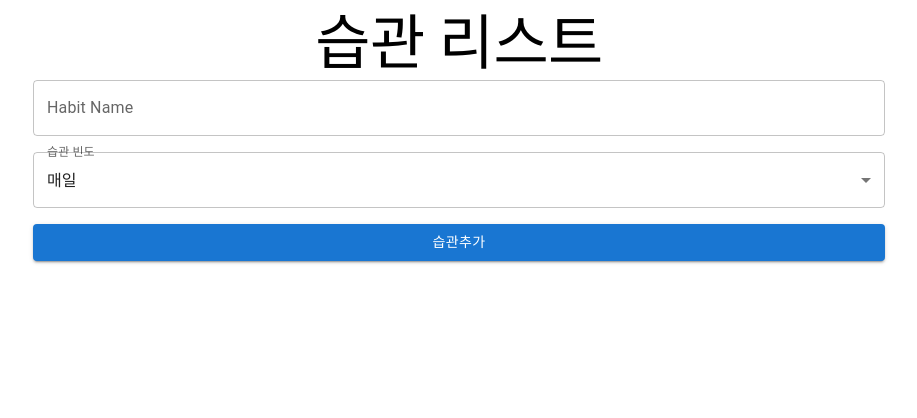
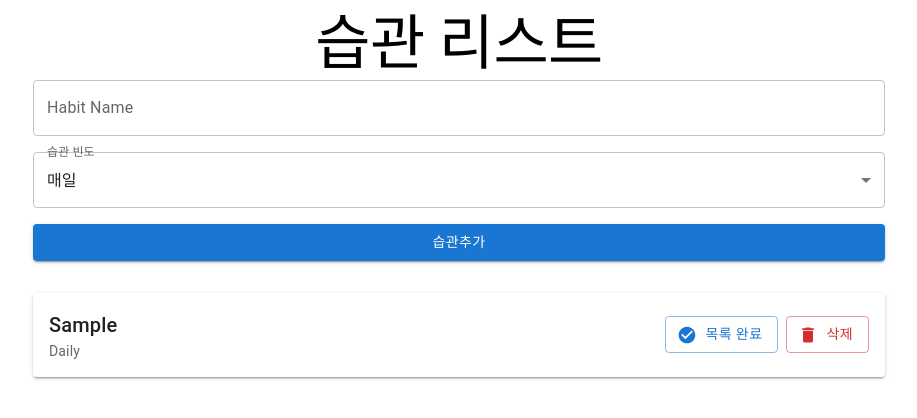
Before and after one commit to kimyoda/Typescript_redux_toolkit_project, a React (Vite) app in the folder redux_toolkit_project/: page / in a window 1280 px wide. Both pictures are taken after typing "Sample" into the empty fields and a click on the button "습관추가". Shown: the top 418 px of the page, without its empty margins (181-1098 px from the left). Built offline with nearby package versions, Linux system fonts and the light colour scheme.

Commit message:
[feat] habit_list add, rendering habit list add

```diff
--- a/redux_toolkit_project/src/App.tsx
+++ b/redux_toolkit_project/src/App.tsx
@@ -3,6 +3,7 @@
 import store from "./store/store";
 import { Container, Typography } from "@mui/material";
 import AddHabitForm from "./components/add_habit_form";
+import HabitList from "./components/habit_list";
 
 function App() {
   return (
@@ -12,6 +13,7 @@
           습관 리스트
         </Typography>
         <AddHabitForm />
+        <HabitList />
       </Container>
     </Provider>
   );
--- /dev/null
+++ b/redux_toolkit_project/src/components/habit_list.tsx
@@ -0,0 +1,68 @@
+import { useSelector } from "react-redux";
+import { RootState } from "../store/store";
+import { Box, Button, Grid, Paper, Typography } from "@mui/material";
+import CheckCircleIcon from "@mui/icons-material/CheckCircle";
+import DeleteIcon from "@mui/icons-material/Delete";
+
+const HabitList: React.FC = () => {
+  const { habits } = useSelector((state: RootState) => state.habits);
+
+  const today = new Date().toISOString().split("T")[0];
+
+  return (
+    <Box sx={{ display: "flex", flexDirection: "column", gap: 2, mt: 4 }}>
+      {habits.map((habit) => {
+        return (
+          <Paper
+            key={habit.id}
+            elevation={2}
+            sx={{
+              p: 2,
+            }}
+          >
+            <Grid container alignItems="center">
+              <Grid xs={12} sm={6}>
+                <Typography variant="h6">{habit.name}</Typography>
+                <Typography
+                  variant="body2"
+                  color="text.secondary"
+                  sx={{ textTransform: "capitalize" }}
+                >
+                  {habit.frequency}
+                </Typography>
+              </Grid>
+              <Grid xs={12} sm={6}>
+                <Box
+                  sx={{ display: "flex", justifyContent: "flex-end", gap: 1 }}
+                >
+                  <Button
+                    variant="outlined"
+                    color={
+                      habit.completedDates.includes(today)
+                        ? "success"
+                        : "primary"
+                    }
+                    startIcon={<CheckCircleIcon />}
+                  >
+                    {habit.completedDates.includes(today)
+                      ? "Completed"
+                      : "목록 완료"}
+                  </Button>
+                  <Button
+                    variant="outlined"
+                    color="error"
+                    startIcon={<DeleteIcon />}
+                  >
+                    삭제
+                  </Button>
+                </Box>
+              </Grid>
+            </Grid>
+          </Paper>
+        );
+      })}
+    </Box>
+  );
+};
+
+export default HabitList;
```
